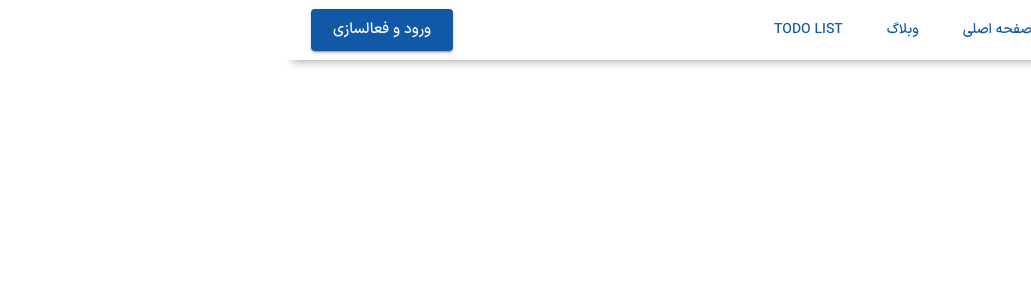
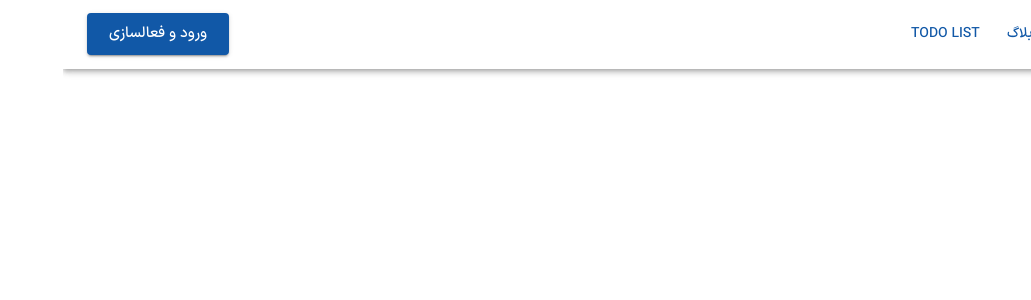
Before and after one commit to Alireza-Khodayi/sos-next-project-alirezakhodayi, a Next.js app in the folder sos-next-project-alirezakhodayi/: page / in a window 1280 px wide. Shown: the top 300 px of the page, without its empty margins (249-1280 px from the left). Built offline with nearby package versions, Linux system fonts and the light colour scheme.

Commit message:
A better Navbar

```diff
--- a/sos-next-project-alirezakhodayi/app/globals.css
+++ b/sos-next-project-alirezakhodayi/app/globals.css
@@ -6,6 +6,7 @@
 
 a {
   text-decoration: none;
+  color: #222;
 }
 
 @font-face {
--- a/sos-next-project-alirezakhodayi/app/navbar.js
+++ b/sos-next-project-alirezakhodayi/app/navbar.js
@@ -1,60 +1,115 @@
 "use client";
-import React from "react";
-import { styled } from "@mui/material";
+import "./globals.css";
+import * as React from "react";
+import AppBar from "@mui/material/AppBar";
 import Box from "@mui/material/Box";
+import Toolbar from "@mui/material/Toolbar";
+import IconButton from "@mui/material/IconButton";
+import Typography from "@mui/material/Typography";
+import Menu from "@mui/material/Menu";
+import MenuIcon from "@mui/icons-material/Menu";
 import Container from "@mui/material/Container";
 import Button from "@mui/material/Button";
+import MenuItem from "@mui/material/MenuItem";
+import { styled } from "@mui/material";
 import Image from "next/image";
 import Link from "next/link";
 
-const NavMain = styled(Box)({
-  height: "60px",
-  display: "flex",
-  alignItems: "center",
-  boxShadow: "0 5px 10px -5px rgba(0,0,0,0.44)",
-  marginBottom: "15px",
-});
-const NavContainer = styled(Container)({
-  display: "flex",
-  justifyContent: "space-between",
-  alignItems: "center",
-});
+const pages = [
+  { id: 1, name: "صفحه اصلی", href: "/" },
+  { id: 1, name: "بلاگ", href: "/blog" },
+  { id: 1, name: "Todo List", href: "/todo-list" },
+];
 
-const navLinks = [
-  { id: 1, linkTitle: "صفحه اصلی", href: "/" },
-  { id: 2, linkTitle: "وبلاگ", href: "/blog" },
-  { id: 3, linkTitle: "Todo List", href: "/todo-list" },
-];
-const Navlinks = styled("ul")({
-  listStyle: "none",
-  display: "flex",
-  gap: "20px",
-});
+function Navigation() {
+  const [anchorElNav, setAnchorElNav] = React.useState(null);
 
-const Navbar = () => {
+  const handleOpenNavMenu = (event) => {
+    setAnchorElNav(event.currentTarget);
+  };
+
+  const handleCloseNavMenu = () => {
+    setAnchorElNav(null);
+  };
+
+  const Navbar = styled(AppBar)({
+    backgroundColor: "white",
+  });
+
   return (
-    <div dir="rtl">
-      <NavMain>
-        <NavContainer maxWidth="xl">
-          <Link href="/">
-            <Image src="/logo.svg" width={150} height={60} alt="logo" />
-          </Link>
-          <Navlinks>
-            {navLinks.map((link) => (
-              <Link key={link.id} href={link.href}>
-                <Button>{link.linkTitle}</Button>
+    <Navbar dir="rtl" position="static">
+      <Container maxWidth="xl">
+        <Toolbar disableGutters>
+          <Box sx={{ display: { xs: "none", md: "flex" }, ml: 4 }}>
+            <Link href="/">
+              <Image src="/logo.svg" width={150} height={60} alt="logo" />
+            </Link>
+          </Box>
+          <Box sx={{ flexGrow: 1, display: { xs: "flex", md: "none" } }}>
+            <IconButton
+              size="large"
+              aria-label="account of current user"
+              aria-controls="menu-appbar"
+              aria-haspopup="true"
+              onClick={handleOpenNavMenu}
+              color="primary"
+            >
+              <MenuIcon />
+            </IconButton>
+            <Menu
+              id="menu-appbar"
+              anchorEl={anchorElNav}
+              anchorOrigin={{
+                vertical: "bottom",
+                horizontal: "left",
+              }}
+              keepMounted
+              transformOrigin={{
+                vertical: "top",
+                horizontal: "left",
+              }}
+              open={Boolean(anchorElNav)}
+              onClose={handleCloseNavMenu}
+              sx={{
+                display: { xs: "block", md: "none" },
+              }}
+            >
+              {pages.map((page) => (
+                <Link href={page.href}>
+                  <MenuItem key={page.id} onClick={handleCloseNavMenu}>
+                    <Typography textAlign="center">{page.name}</Typography>
+                  </MenuItem>
+                </Link>
+              ))}
+            </Menu>
+          </Box>
+          <Box sx={{ display: { xs: "flex", md: "none" }, flexGrow: 1 }}>
+            <Link href="/">
+              <Image src="/logo.svg" width={150} height={60} alt="logo" />
+            </Link>
+          </Box>
+          <Box sx={{ flexGrow: 1, display: { xs: "none", md: "flex" } }}>
+            {pages.map((page) => (
+              <Link href={page.href}>
+                <Button
+                  key={page.id}
+                  onClick={handleCloseNavMenu}
+                  sx={{ my: 2, color: "primary", display: "block" }}
+                >
+                  {page.name}
+                </Button>
               </Link>
             ))}
-          </Navlinks>
-          <Box>
+          </Box>
+
+          <Box sx={{ flexGrow: 0 }}>
             <Button variant="contained" size="large">
               ورود و فعالسازی
             </Button>
           </Box>
-        </NavContainer>
-      </NavMain>
-    </div>
+        </Toolbar>
+      </Container>
+    </Navbar>
   );
-};
-
-export default Navbar;
+}
+export default Navigation;
--- a/sos-next-project-alirezakhodayi/app/page.js
+++ b/sos-next-project-alirezakhodayi/app/page.js
@@ -1,5 +1,5 @@
-import Navbar from "./navbar";
+import Navigation from "./navbar";
 
 export default function Home() {
-  return <Navbar />;
+  return <Navigation />;
 }
--- a/sos-next-project-alirezakhodayi/app/todo-list/components/add-task.js
+++ b/sos-next-project-alirezakhodayi/app/todo-list/components/add-task.js
@@ -26,6 +26,7 @@ const AddTask = () => {
     setIsSending(true);
     const { data, error } = await supabase.from("todos").insert([{ text }]);
     setIsSending(false);
+    setText("");
   };
   const changeHandler = (event) => setText(event.target.value);
   return (
--- a/sos-next-project-alirezakhodayi/app/todo-list/page.js
+++ b/sos-next-project-alirezakhodayi/app/todo-list/page.js
@@ -1,5 +1,4 @@
 "use client";
-import Navbar from "../navbar";
 import AddTask from "./components/add-task";
 import TasksList from "./components/tasks-list";
 import PageTitle from "../blog/components/title";
@@ -12,6 +11,7 @@ import NoTask from "../../public/images/no-tasks.jpg";
 import Image from "next/image";
 import { styled } from "@mui/material";
 import { Typography } from "@mui/material";
+import Navigation from "../navbar";
 
 const Main = styled("div")({
   height: "100vh",
@@ -69,7 +69,7 @@ export default function TodoList() {
   };
   return (
     <>
-      <Navbar />
+      <Navigation />
       <PageTitle>Todo List</PageTitle>
       <Container>
         <AddTask />
```
Also changed, not shown: sos-next-project-alirezakhodayi/app/blog/[id]/page.js (+7 -1 lines).
